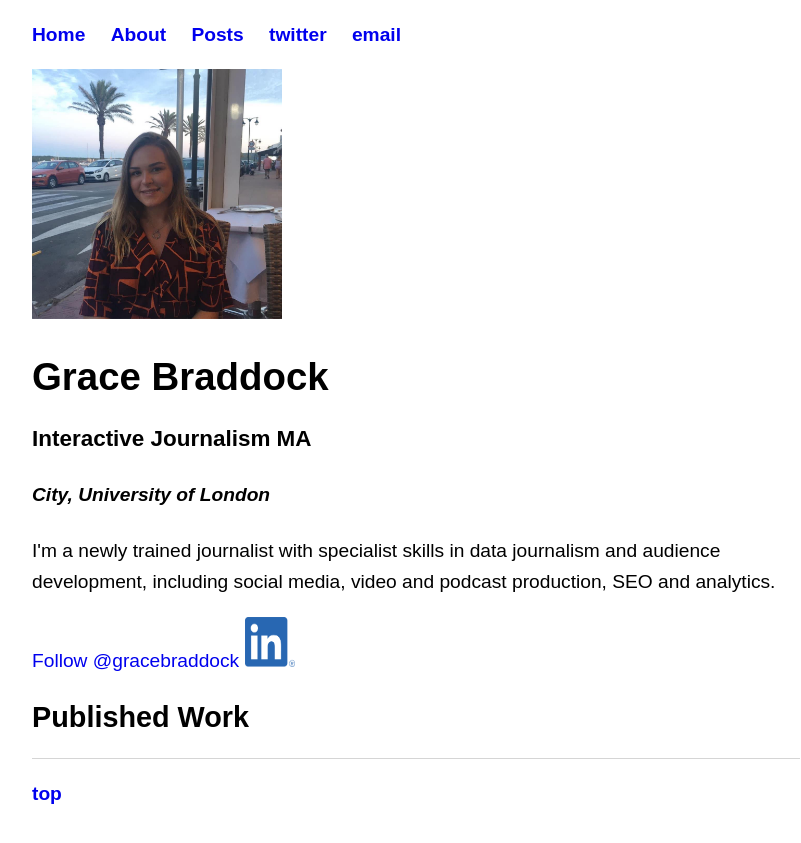
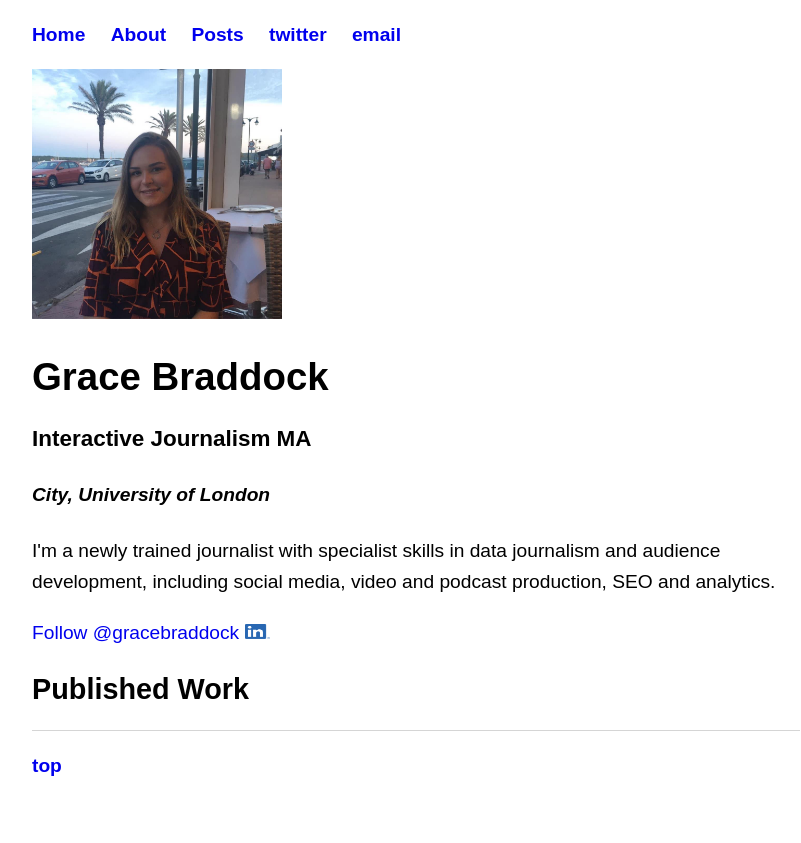
Before and after one commit to gracebraddock/gracebraddock.github.io, a Jekyll site: the page built from index.html, in a window 1280 px wide. Shown: the top 843 px of the page, without its empty margins (224-1025 px from the left). Built offline with Jekyll 4.4.1, drawn with Linux system fonts in a browser that asks for light colours; comment, search, counter and statistics services are not loaded.

Commit message:
Update index.html

```diff
--- a/index.html
+++ b/index.html
@@ -15,6 +15,6 @@ title: Grace Braddock
 
 <a href="https://twitter.com/gracebraddock?ref_src=twsrc%5Etfw" class="twitter-follow-button" data-show-count="false">Follow @gracebraddock</a><script async src="https://platform.twitter.com/widgets.js" charset="utf-8"></script>
 <a href="https://www.linkedin.com/in/grace-braddock-641ab8158/">
-<img src="LI-In-Bug.jpg" width="50" height="50">
+<img src="LI-In-Bug.jpg" width="25" height="15">
 </a>
 <h2>Published Work</h2>
```
